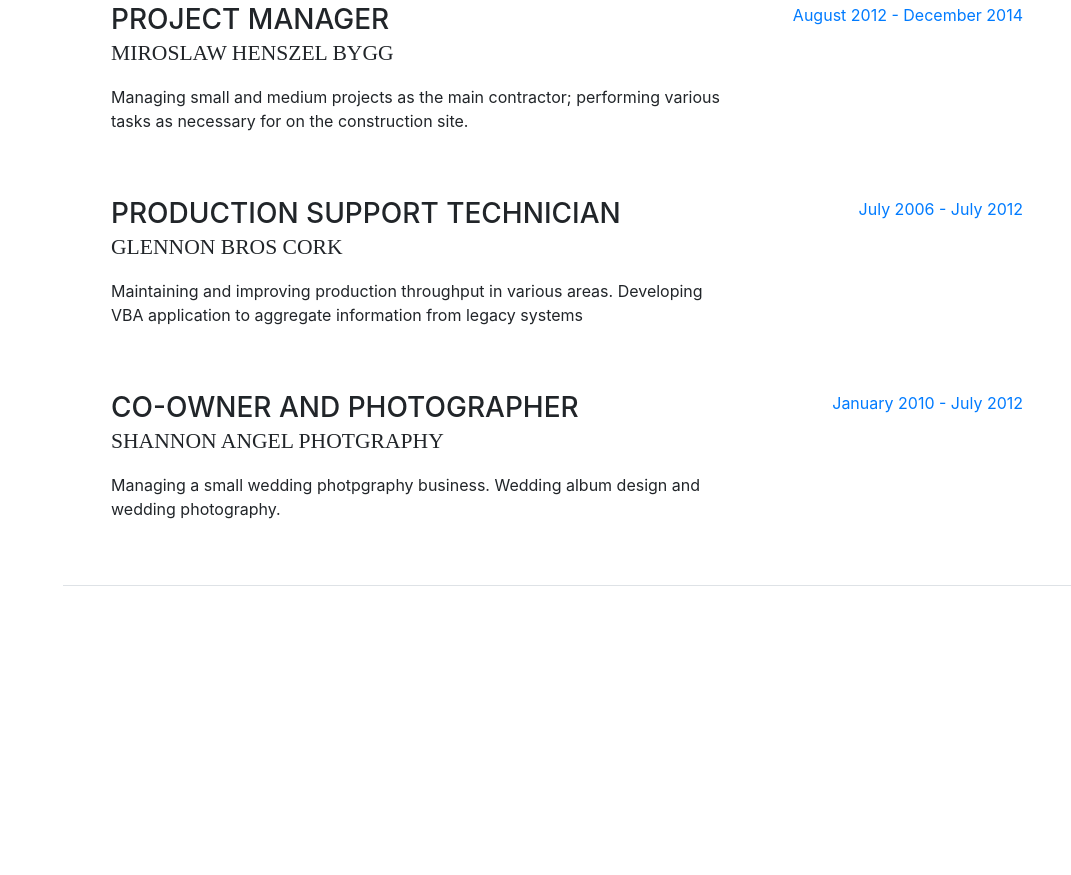
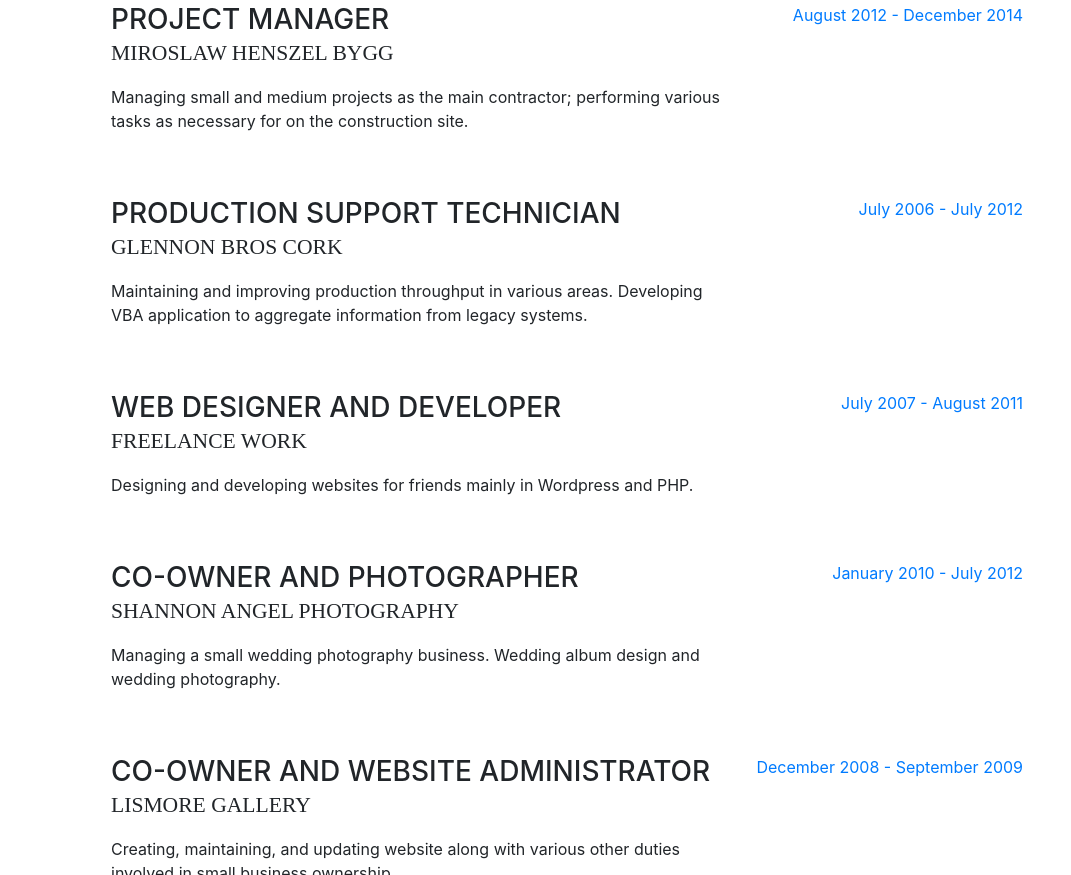
Before and after one commit to LinearMilk/my-online-cv, a website with bundled scripts: page index.html in a window 1280 px wide. Shown: the part 1925-2800 px from the top of the page, without its empty margins (209-1280 px from the left). Built offline with nearby package versions, Linux system fonts and the light colour scheme; a web font is replaced by a local one.

Commit message:
Adding final items to experience and fixing typos

```diff
--- a/index.html
+++ b/index.html
@@ -150,23 +150,46 @@
             <div class="resume-content mr-auto">
               <h3 class="mb-0">Production Support Technician</h3>
               <div class="subheading mb-3">Glennon Bros Cork</div>
-              <p>Maintaining and improving production throughput in various areas. Developing VBA application to aggregate information from legacy systems</p>
+              <p>Maintaining and improving production throughput in various areas. Developing VBA application to aggregate information from legacy systems.</p>
             </div>
             <div class="resume-date text-md-right">
               <span class="text-primary">July 2006 - July 2012</span>
             </div>
           </div>
 
-          <div class="resume-item d-flex flex-column flex-md-row">
+          <div class="resume-item d-flex flex-column flex-md-row mb-5">
+            <div class="resume-content mr-auto">
+              <h3 class="mb-0">Web designer and developer</h3>
+              <div class="subheading mb-3">Freelance work</div>
+              <p>Designing and developing websites for friends mainly in Wordpress and PHP.</p>
+            </div>
+            <div class="resume-date text-md-right">
+              <span class="text-primary">July 2007 - August 2011</span>
+            </div>
+          </div>
+
+          <div class="resume-item d-flex flex-column flex-md-row mb-5">
             <div class="resume-content mr-auto">
               <h3 class="mb-0">Co-owner and photographer </h3>
-              <div class="subheading mb-3">Shannon Angel Photgraphy</div>
-              <p>Managing a small wedding photpgraphy business. Wedding album design and wedding photography. </p>
+              <div class="subheading mb-3">Shannon Angel Photography</div>
+              <p>Managing a small wedding photography business. Wedding album design and wedding photography. </p>
             </div>
             <div class="resume-date text-md-right">
               <span class="text-primary">January 2010 - July 2012</span>
             </div>
           </div>
+
+          <div class="resume-item d-flex flex-column flex-md-row">
+            <div class="resume-content mr-auto">
+              <h3 class="mb-0">Co-owner and website administrator</h3>
+              <div class="subheading mb-3">Lismore Gallery</div>
+              <p>Creating, maintaining, and updating website along with various other duties involved in small business ownership. </p>
+            </div>
+            <div class="resume-date text-md-right">
+              <span class="text-primary">December 2008 - September 2009</span>
+            </div>
+          </div>
+
 
         </div>
 
```
